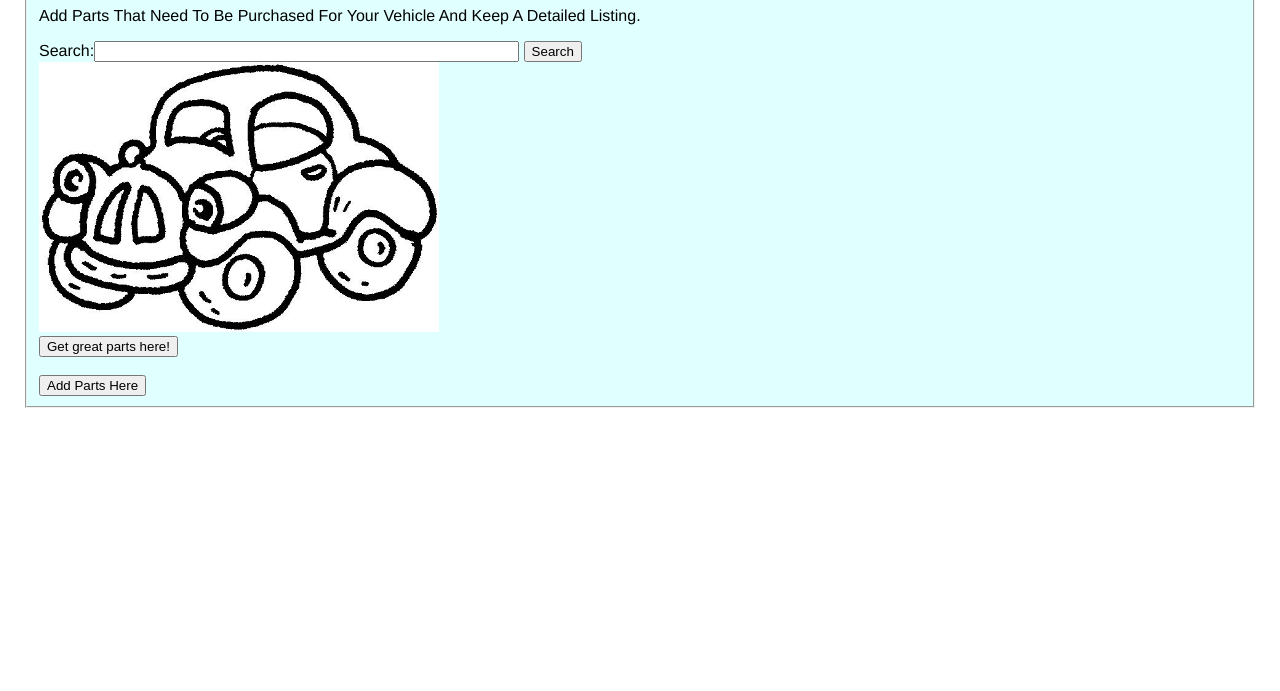
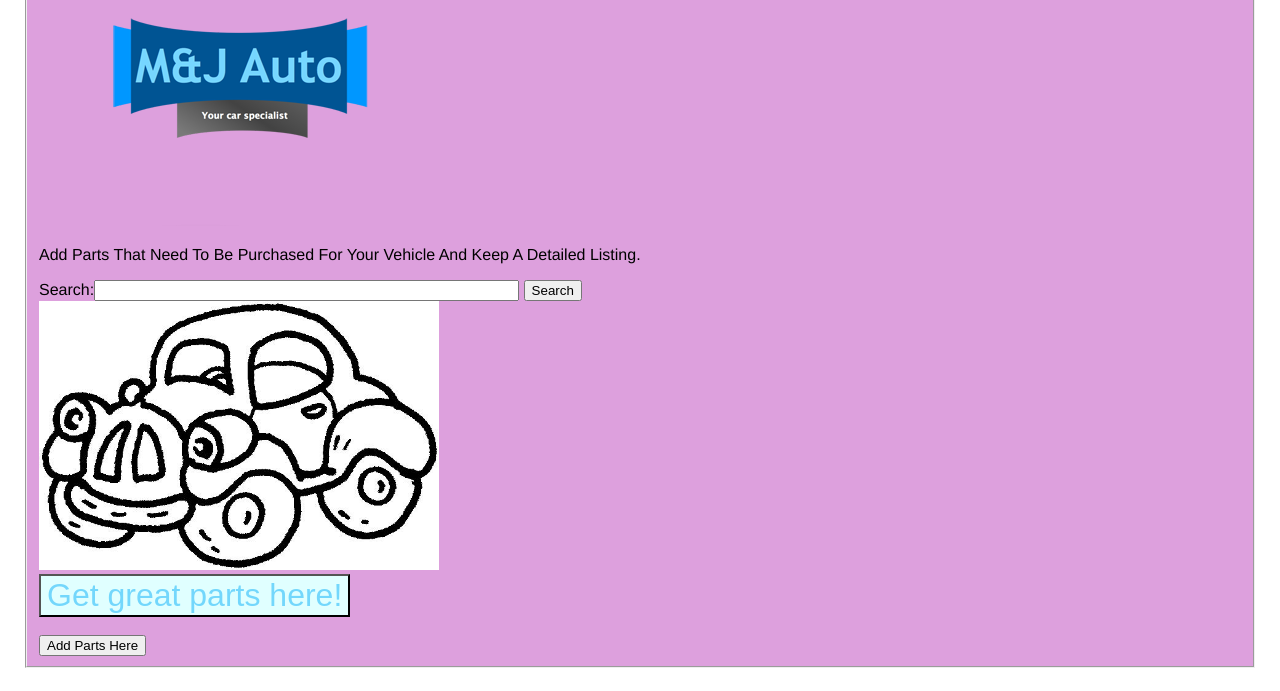
Before and after one commit to janellesalisbury/MiU-Project-1, a plain HTML site: page index.html in a window 1280 px wide. Shown: the part 123-814 px from the top of the page. Drawn offline with Linux system fonts and the light colour scheme.

Commit message:
got a logo and changed some css styling

```diff
--- a/index.html
+++ b/index.html
@@ -18,11 +18,11 @@
              <fieldset>
                 <legend>Add Parts Now</legend>
                 <div class = "margin" id = "main">
-                   <h1>Add Parts</h1>
+                   <img src = "Image/mjauto2.png">
                    <p>Add parts that need to be purchased for your vehicle and keep a detailed listing.</p>
                    <td>Search:<input type = "text" name = "search" size = "50"> <input type = "submit" value = "Search"></td><br>
-                   <img src = "Image/car.png" width = 400 >
-                   <dt><a href = "additem.html"><input type ="button" value = "Get great parts here!"></a></dt><br>
+                   <img src = "Image/car.png" width = 400 ><br>
+                   <dt><a href = "additem.html"><input class ="cta" input type = "button" value = "Get great parts here!"></a></dt><br>
                    <dt><a href= "additem.html"><input type="button" value="Add Parts Here"></a>
 
                 </div>
--- a/styles.css
+++ b/styles.css
@@ -23,7 +23,7 @@ box-shadow: 3px 3px 1px rgba (0,0,0,0.5);
 /* Saved the above code to github */
 
 fieldset{
-background-color: #E0FFFF;
+background-color: #DDA0DD;
 text-align: default;
 }
 
@@ -56,8 +56,9 @@ margin: none;
 
 input.cta{
 font-size: 200%;
-color: black;
-background-color: gray;
+color:#73d7fc ;
+border: 3 px solid blue;
+background-color: #e0ffff;
 }
 
 /* Saved here, completed CSS */
```
Also changed, not shown: Image/mjauto2.png (added).
